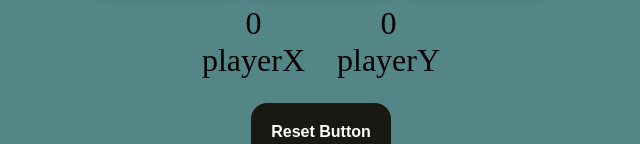
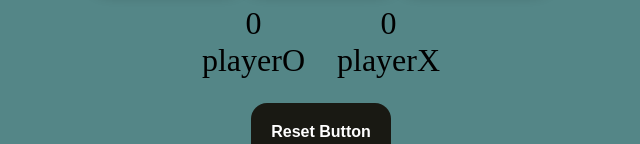
Before and after one commit to Tarunsoni-610/Games_game, a plain HTML site: page index.html in a window 1280 px wide. Shown: the part 660-804 px from the top of the page, 319-959 px from the left. Drawn offline with Linux system fonts and the light colour scheme.

Commit message:
Swap player names in score board

```diff
--- a/index.html
+++ b/index.html
@@ -32,11 +32,11 @@
     <div class="score-board">
         <div class="score">
         <p>0</p>
-        <p id="user1">playerX</p>
+        <p id="user1">playerO</p>
         </div>
         <div class="score">
          <p>0</p>
-         <p id="user2">playerY</p>
+         <p id="user2">playerX</p>
         </div>
     </div>
 
```
